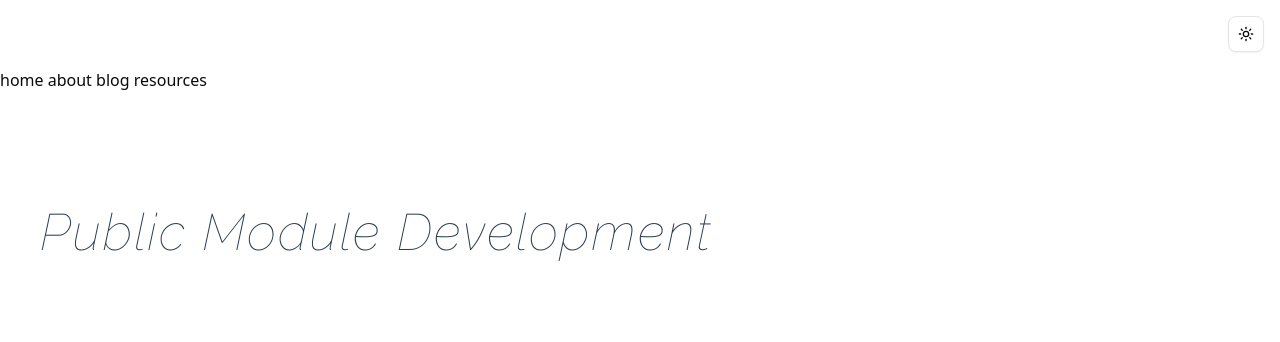
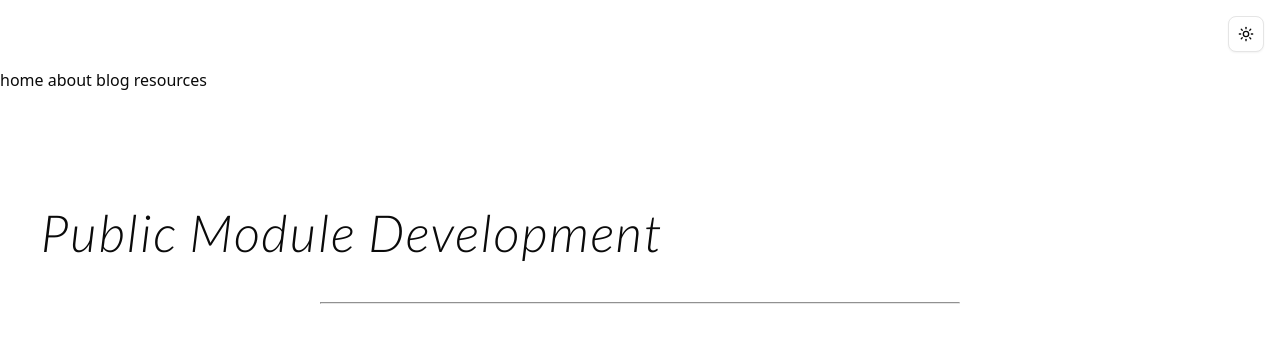
Before and after one commit to cjs675/webpage, a SvelteKit app: page / in a window 1280 px wide. Shown: the top 342 px of the page. Built offline with nearby package versions, Linux system fonts and the light colour scheme.

Commit message:
add <hr> block to home page under title

```diff
--- a/src/routes/+page.svelte
+++ b/src/routes/+page.svelte
@@ -1,7 +1,10 @@
 <script lang="ts">
+ import { ModeWatcher } from "mode-watcher";
 </script>
 
+<ModeWatcher />
 <h1>Public Module Development</h1>
+<hr />
 <p>
 
 </p>
@@ -10,23 +13,26 @@
     @import url('https://fonts.googleapis.com/css2?family=Raleway:ital,wght@0,100;0,200;0,300;1,100;1,200;1,300&family=Lato:ital,wght@0,100;0,300;1,100;1,300&display=swap');
 
     h1 {
-        color: #2c3e50;
         font-size: 3.2em;
         margin-bottom: 1em;
-        font-weight: 100;
-        font-family: "Raleway", "Helvetica Neue", sans-serif;
         letter-spacing: 2px; /* Adds to the sleek look */
-    }
-
-    :global(h1) {
         font-family: "Lato", "Helvetica Neue", Arial, sans-serif;
         line-height: 1.6;
-        color: #333;
         max-width: 800px;
         margin: 0; /* Remove auto centering */
         padding: 100px 20px 20px 40px; /* Remove left padding to truly hug left */
-        background: #fff;
         font-style: italic;
         font-weight: 300;
     }
+
+    hr {
+        display: block;
+        margin-top: 0.5em;
+        margin-bottom: 0.5em;
+        margin-left: auto;
+        margin-right: auto;
+        border-style: inset;
+        border-width: 1px;
+        width: 50%;
+    }
 </style>
```
